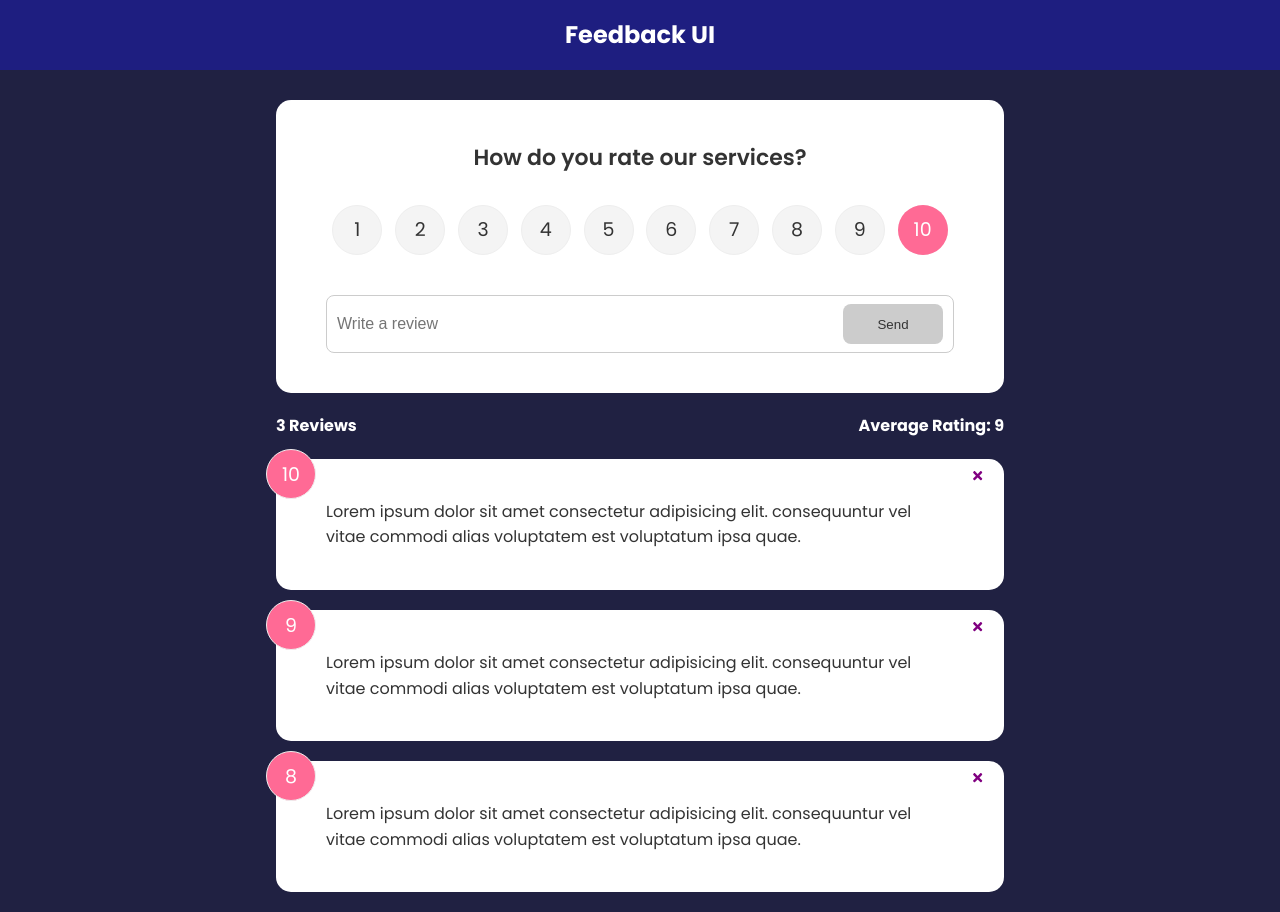
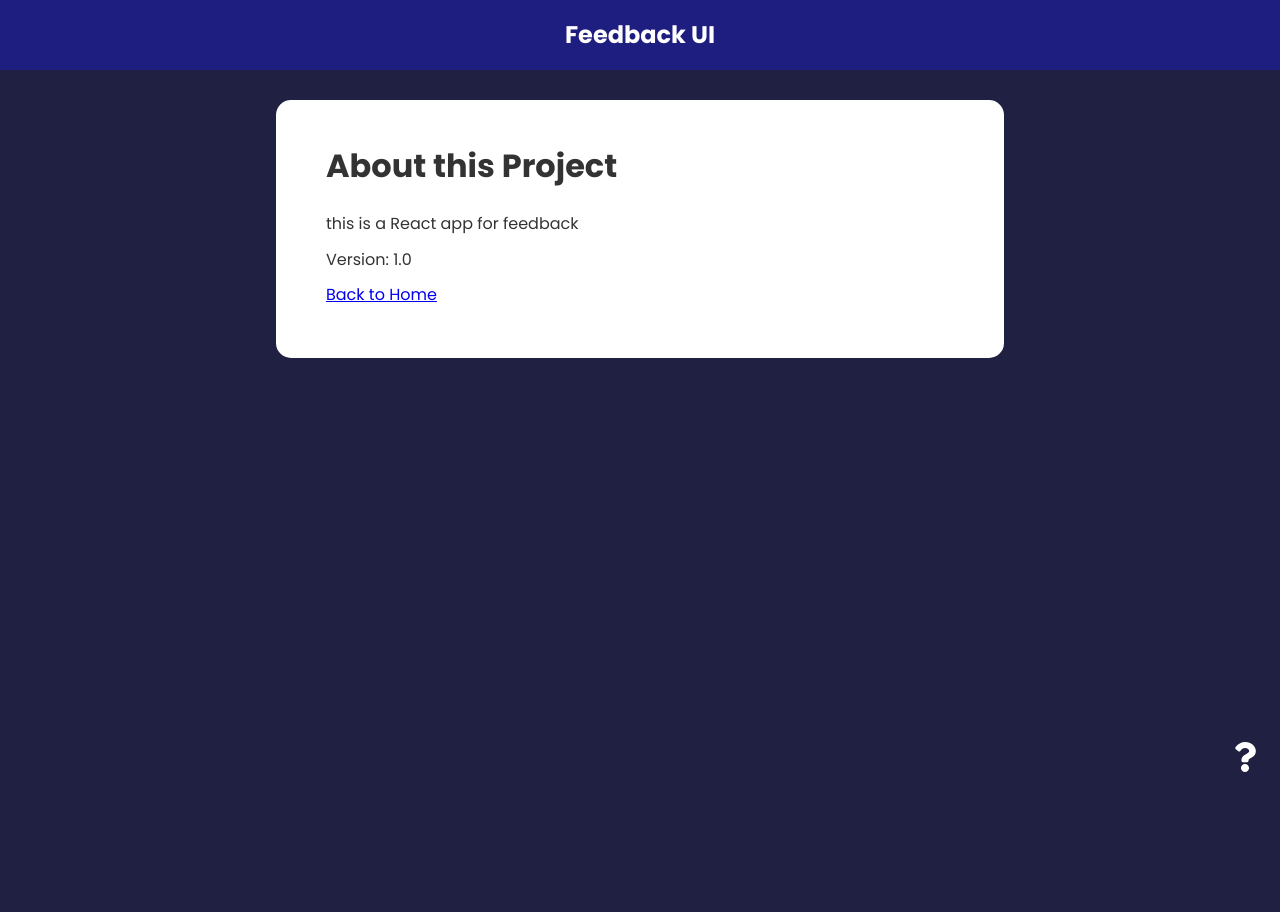
Before and after one commit to Jurgest/feedback-app, a React (Create React App) app: page /about in a window 1280 px wide. After the commit the page ends 800 px from the top, so only its background shows below. Built offline with nearby package versions, Linux system fonts and the light colour scheme.

Commit message:
simple Route

```diff
--- a/package.json
+++ b/package.json
@@ -10,6 +10,7 @@
     "react": "^17.0.2",
     "react-dom": "^17.0.2",
     "react-icons": "^4.3.1",
+    "react-router-dom": "^6.2.1",
     "react-scripts": "5.0.0",
     "uuid": "^8.3.2",
     "web-vitals": "^2.1.3"
--- a/src/App.js
+++ b/src/App.js
@@ -1,10 +1,13 @@
 import React, { useState} from 'react';
+import { BrowserRouter as Router, Route, Routes } from 'react-router-dom';
 import {v4 as uuidv4} from 'uuid';
+import AboutIconLink from './components/AboutIconLink';
 import FeedbackForm from './components/FeedbackForm';
 import FeedbackList from './components/FeedbackList';
 import FeedbackStats from './components/FeedbackStats';
 import Header from './components/Header';
 import FeedbackData from './data/FeedbackData';
+import About from './pages/About';
 
 const App =()=> {
     const [feedback, setFeedback] = useState(FeedbackData);
@@ -22,17 +25,25 @@
     };
     return (
 
-        <>
+        <Router>
          <Header />
         <div className='container'>
+            <Routes>
+            <Route exact path='/' element={
+                <>
                     <FeedbackForm  handleAdd={addFeedback}/>
                     <FeedbackStats feedback={feedback} />
                     <FeedbackList
                         feedback={feedback}
                         handleDelete={deleteFeedback}
                     />
+                </>
+            } />
+            <Route path='/about' element={<About />}/>
+            </Routes>
+            <AboutIconLink />
         </div>
-        </>
+        </Router>
     )
 }
 
--- /dev/null
+++ b/src/components/AboutIconLink.jsx
@@ -0,0 +1,16 @@
+import React from 'react';
+import { Link } from 'react-router-dom';
+import { FaQuestion } from 'react-icons/fa';
+
+const AboutIconLink = () => {
+    return (
+        <div className='about-link'>
+            <Link to='/about'>
+                 <FaQuestion size={30} />
+            </Link>
+
+        </div>
+    )
+}
+
+export default AboutIconLink;
--- /dev/null
+++ b/src/pages/About.jsx
@@ -0,0 +1,20 @@
+import React from 'react';
+import { Link } from 'react-router-dom';
+import Card from '../components/shared/Card';
+
+const About = () => {
+    return (
+            <Card>
+                <div className='about'>
+                    <h1>About this Project</h1>
+                    <p>this is a React app for feedback</p>
+                    <p>Version: 1.0</p>
+                    <p>
+                         <Link to='/'>Back to Home</Link>
+                    </p>
+                </div>
+            </Card>
+    )
+}
+
+export default About;
```
Also changed, not shown: 1 other file (tests, documents, lock files or other folders). Lines whose indentation alone changed are shown as unchanged.
